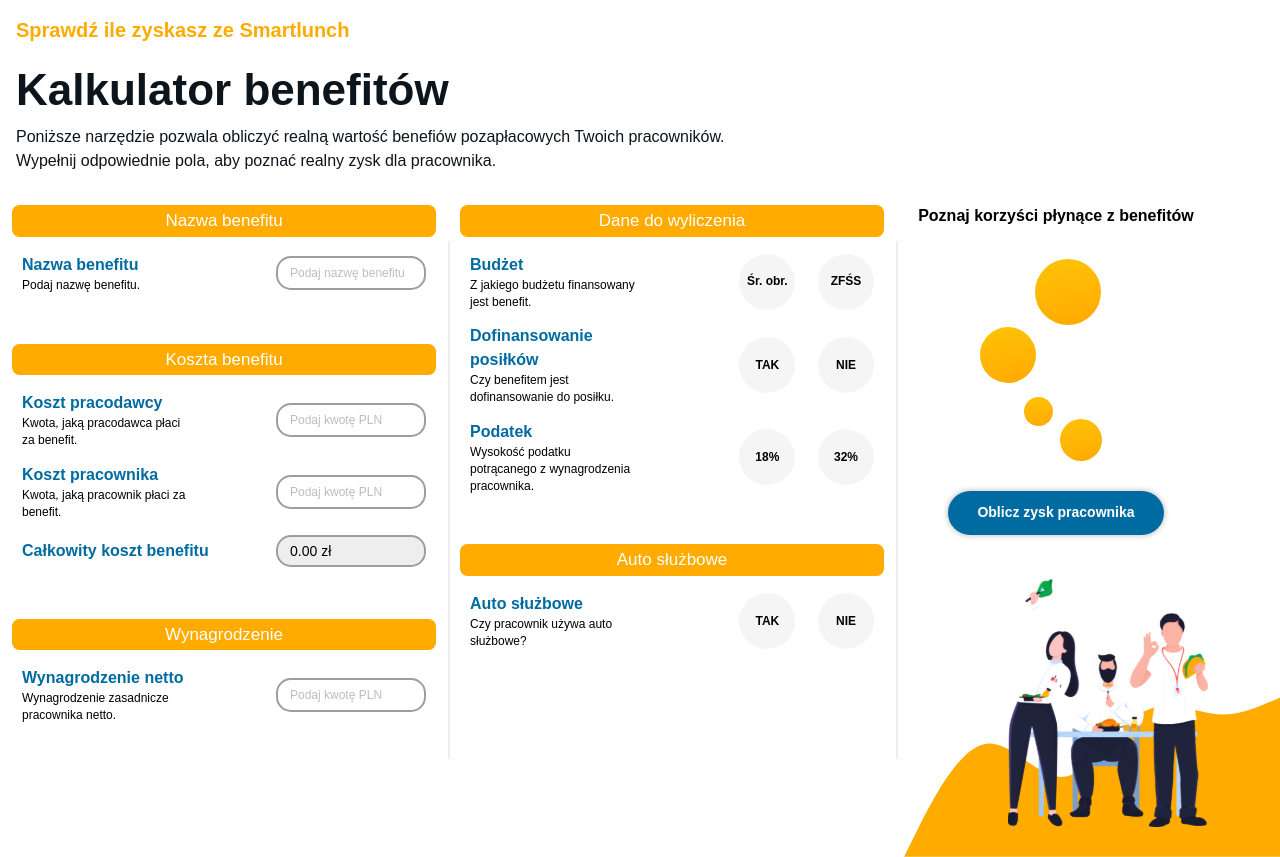
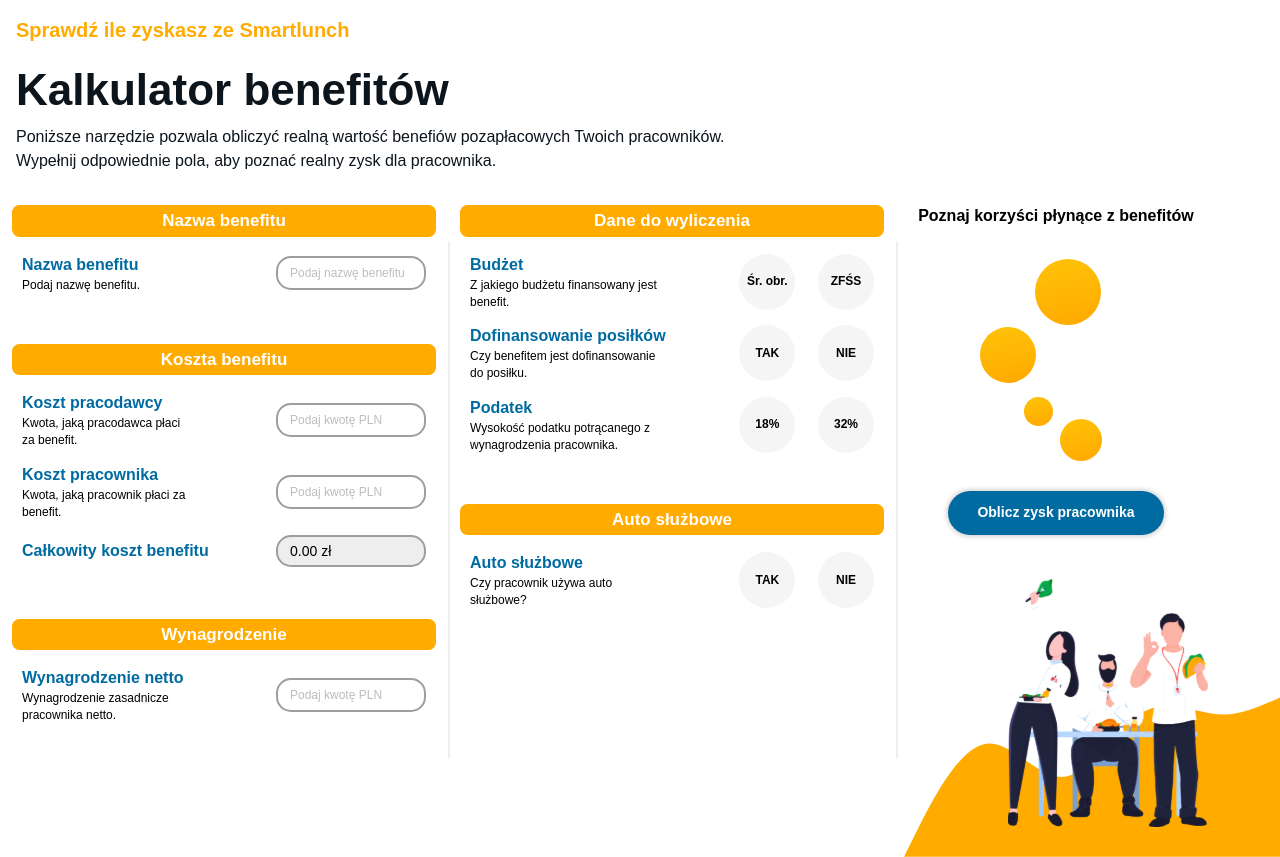
Before and after one commit to kj-ninja/smartlunch-calculator, a Vue app: page / in a window 1280 px wide. Shown: the top 857 px of the page. Built offline with nearby package versions, Linux system fonts and the light colour scheme.

Commit message:
fixes font weight in headers

```diff
--- a/src/views/Calculator/components/shared/SectionBarTitle.vue
+++ b/src/views/Calculator/components/shared/SectionBarTitle.vue
@@ -1,5 +1,5 @@
 <template>
-  <h2 class="md:text-17 bg-primary text-white text-center font-500 py-4 md:py-4 rounded-xl mb-16">
+  <h2 class="md:text-17 bg-primary text-white text-center font-600 py-4 md:py-4 rounded-xl mb-16">
     {{ $t(`calculator.${section}.title`) }}
   </h2>
 </template>
--- a/src/views/Calculator/components/shared/ToggleOptionsField.vue
+++ b/src/views/Calculator/components/shared/ToggleOptionsField.vue
@@ -4,7 +4,7 @@
        :key="index"
        class="flex justify-between items-center px-10 mb-14">
 
-    <div class="flex flex-col w-5/12">
+    <div class="flex flex-col w-1/2">
       <span class="text-base font-600 text-secondary md:text-16">
         {{ $t(`calculator.${data.section}.${data.name}.title`) }}
       </span>
```
